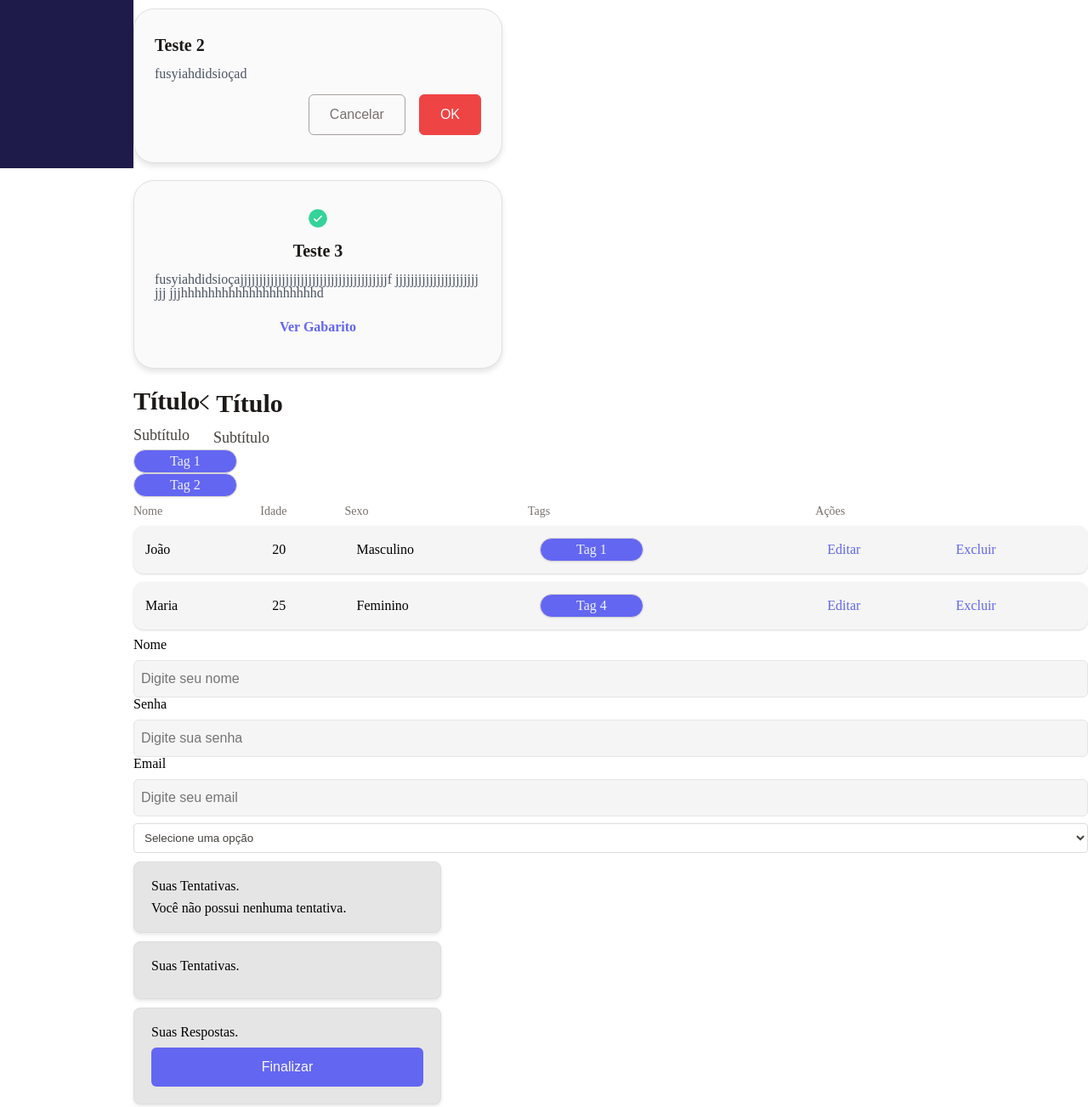
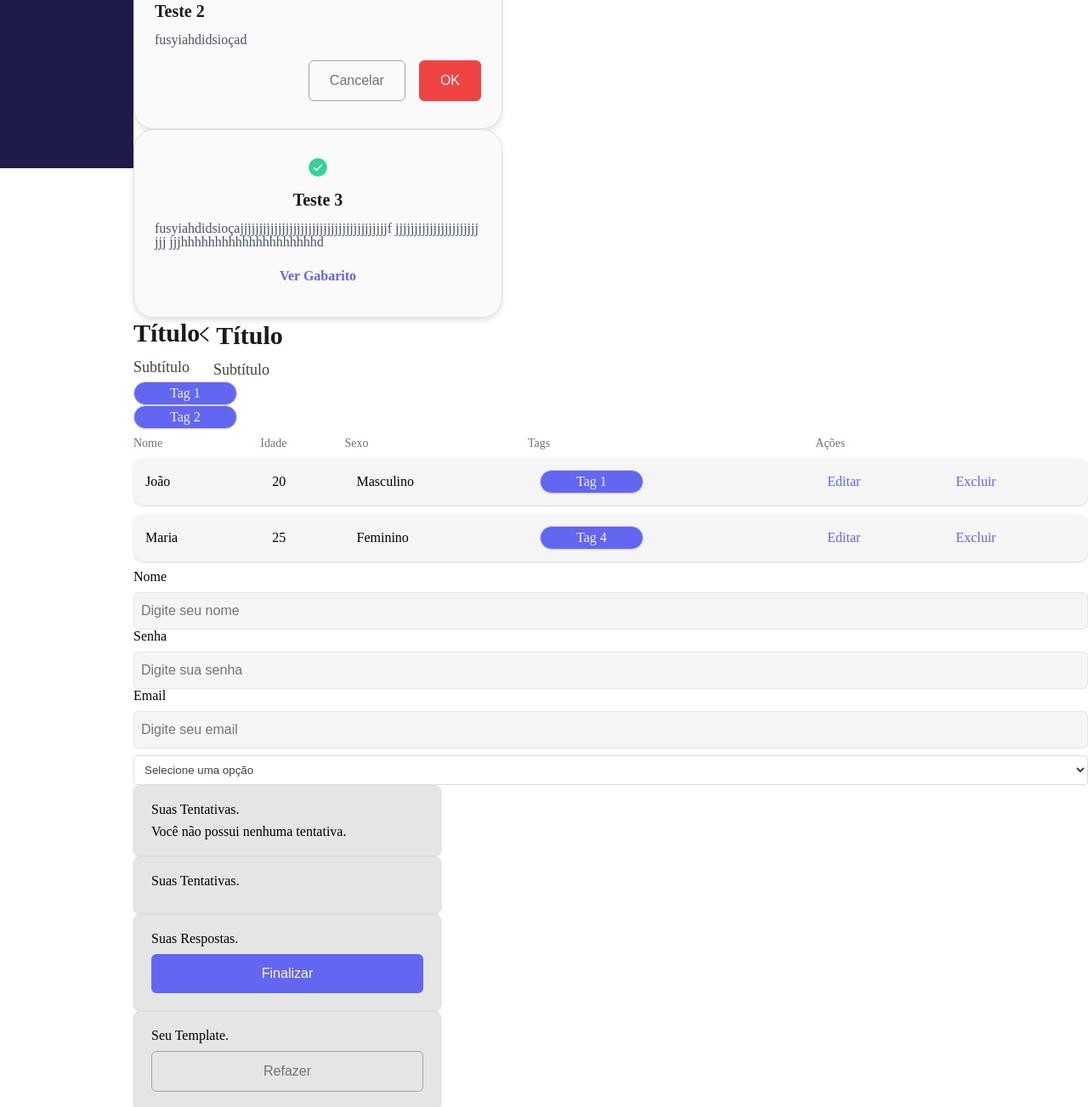
Before and after one commit to renanss4/Quiz, a plain HTML site: page frontend/pages/index.html in a window 1280 px wide. Shown: the part 602-1905 px from the top of the page at 85% size. Drawn offline with Linux system fonts and the light colour scheme.

Commit message:
refactor: removing margin from components

```diff
--- a/frontend/components/Card/card.css
+++ b/frontend/components/Card/card.css
@@ -6,7 +6,7 @@
   flex-direction: column;
   border: 1px solid #ddd;
   padding: 20px;
-  margin: 10px 0;
+  /* margin: 10px 0; */
   border-radius: 8px;
   box-shadow: 0 2px 4px rgba(0, 0, 0, 0.1);
   max-width: 320px;
--- a/frontend/components/Dialog/dialog.css
+++ b/frontend/components/Dialog/dialog.css
@@ -4,7 +4,7 @@
   flex-direction: column;
   background: #fafafa;
   border: 1px solid #e0e0e0;
-  margin: 20px 0;
+  /* margin: 20px 0; */
   max-width: 24rem;
   padding: 32px 24px;
   color: #1c1917;
```
